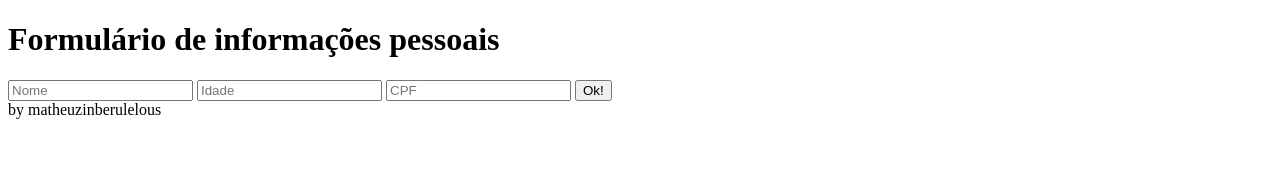
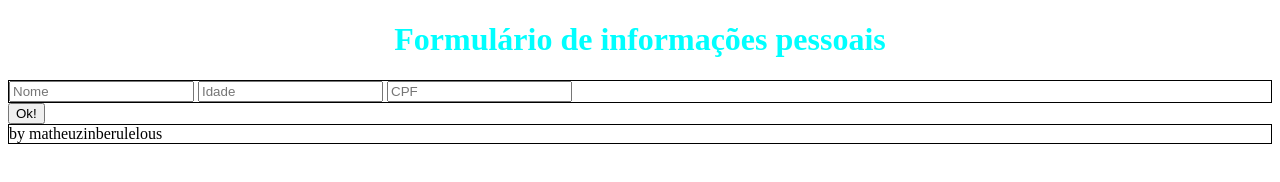
Before and after one commit to mathq10/ProgramacaoWeb, a plain HTML site: page index.html in a window 1280 px wide. Drawn offline with Linux system fonts and the light colour scheme.

Commit message:
commitado

```diff
--- a/estilo.css
+++ b/estilo.css
@@ -0,0 +1,13 @@
+#titulo {
+    color: aqua;
+    text-align: center;
+
+}
+
+.entradas-formulario {
+    border: 1px solid;
+}
+
+.rodape {
+    border: 1px solid;
+}
--- a/index.html
+++ b/index.html
@@ -4,13 +4,19 @@
     <meta charset="UTF-8">
     <meta name="viewport" content="width=device-width, initial-scale=1.0">
     <title>Leandrinhapatroa</title>
+    <link rel="stylesheet" href="estilo.css">
 </head>
 <body>
-    <h1>Formulário de informações pessoais</h1>
+    <h1 id="titulo">Formulário de informações pessoais</h1>
+    <div class="entradas-formulario">
     <input type="text" placeholder="Nome">
     <input type="number" placeholder="Idade">
     <input type="text" placeholder="CPF">
-    <button>Ok!</button>
-    <footer>by matheuzinberulelous</footer>
+    </div>
+    <a href="./boa.html">
+        <button>Ok!</button>
+    </a>
+
+    <footer class="rodape">by matheuzinberulelous</footer>
 </body>
 </html>
```
Also changed, not shown: boa.html (added, +12 -0 lines).
